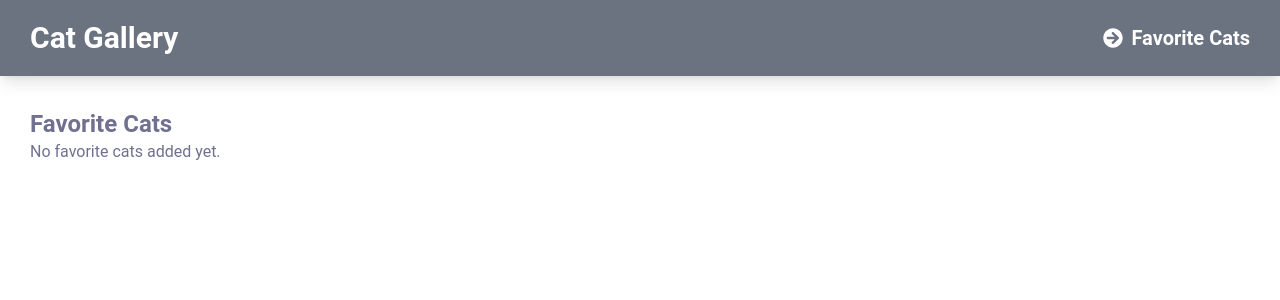
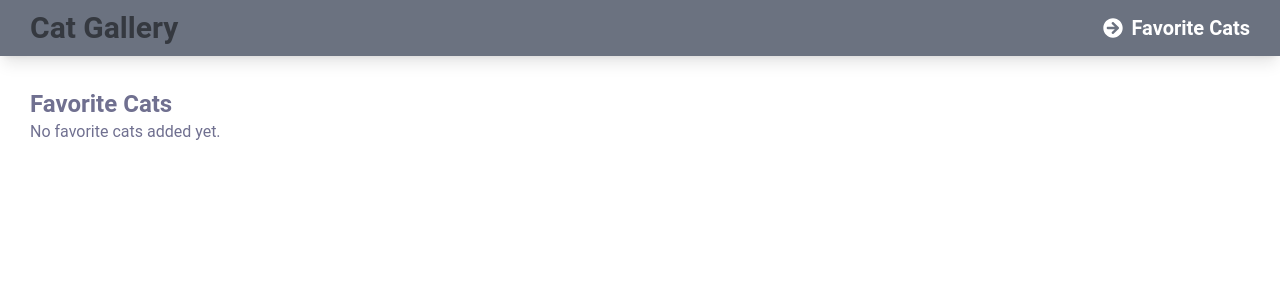
Before and after one commit to Inna-Mykytiuk/cat-gallery-test, a React (Vite) app: page /cat-gallery-test/favorites in a window 1280 px wide. Shown: the top 300 px of the page. Built offline with nearby package versions, Linux system fonts and the light colour scheme.

Commit message:
favorite cats page styling

```diff
--- a/src/App.tsx
+++ b/src/App.tsx
@@ -1,6 +1,5 @@
 import { Route, Routes } from 'react-router-dom';
 import './App.css';
-// import CatGallery from './components/Gallery';
 
 import CatGallery from './pages/CatGallery';
 import FavoriteCats from './pages/FavoriteCats';
@@ -12,7 +11,6 @@ function App() {
       <Route path="/" element={<Layout />}>
         <Route index element={<CatGallery />} />
         <Route path="favorites" element={<FavoriteCats />} />
-        {/* <Route index element={<CatGallery />} /> */}
       </Route>
     </Routes>
   );
--- a/src/components/BreedFilter.tsx
+++ b/src/components/BreedFilter.tsx
@@ -9,7 +9,7 @@ interface BreedFilterProps {
 
 const BreedFilter: React.FC<BreedFilterProps> = ({ selectedBreed, breeds, setSelectedBreed, setPage }) => {
   return (
-    <div className="flex items-center justify-center gap-8 my-8">
+    <div className="flex items-center justify-center gap-4 my-8">
       <label htmlFor="breed-select" className="block text-lg">
         Select Breed:
       </label>
@@ -17,8 +17,8 @@ const BreedFilter: React.FC<BreedFilterProps> = ({ selectedBreed, breeds, setSel
         id="breed-select"
         value={selectedBreed}
         onChange={(e) => {
-          setSelectedBreed(e.target.value); // Оновлюємо вибрану породу
-          setPage(0); // Скидаємо пагінацію
+          setSelectedBreed(e.target.value);
+          setPage(0);
         }}
         className="rounded-md border border-gray-300 px-4 py-2 shadow-input focus:border-mainBcg focus:outline-none"
       >
--- a/src/components/Header.tsx
+++ b/src/components/Header.tsx
@@ -1,17 +1,30 @@
-import { Link } from 'react-router-dom';
+import { Link, useLocation } from 'react-router-dom';
 import { FaArrowCircleRight } from "react-icons/fa";
 
 const Header = () => {
+  const location = useLocation();
+
   return (
-    <header className='w-full bg-gray-500 py-[20px] shadow-lg'>
+    <header className='w-full bg-gray-500 py-[10px] shadow-lg'>
       <div className='container'>
-        <nav className='flex justify-between '>
-          <Link to="/" className="text-white text-xl md:text-3xl font-bold ">Cat Gallery</Link>
-          <Link to="/favorites" className="text-white text-xl font-bold flex items-center"><FaArrowCircleRight className="mr-2" /><p>Favorite Cats</p></Link>
+        <nav className='flex justify-between'>
+          <Link
+            to="/"
+            className={`text-xl md:text-3xl font-bold transition-all duration-300 ease-out ${location.pathname === '/' ? ' text-white hover:text-black/50' : 'text-black/50 hover:text-white'}`}
+          >
+            Cat Gallery
+          </Link>
+          <Link
+            to="/favorites"
+            className={`text-xl font-bold flex items-center transition-all duration-300 ease-out ${location.pathname === '/favorites' ? ' text-white hover:text-black/50' : 'text-black/50 hover:text-white'}`}
+          >
+            <FaArrowCircleRight className="mr-2" />
+            <p>Favorite Cats</p>
+          </Link>
         </nav>
       </div>
     </header>
-  )
-}
+  );
+};
 
-export default Header
+export default Header;
--- a/src/pages/CatGallery.tsx
+++ b/src/pages/CatGallery.tsx
@@ -34,7 +34,7 @@ const CatGallery: React.FC = () => {
   }
 
   return (
-    <section className='pb-[100px]'>
+    <section className='pb-[50px] md:pb-[100px]'>
       <div className='container'>
         <BreedFilter
           selectedBreed={selectedBreed}
@@ -81,7 +81,7 @@ const CatGallery: React.FC = () => {
               <div className="mt-4 flex justify-center">
                 <button
                   onClick={() => setLimit(limit + 9)}
-                  className="p-2 bg-gray-500 text-white text-lg rounded"
+                  className="p-2 bg-gray-500 text-white text-lg rounded hover:bg-gray-600 transition-colors duration-300 ease-out"
                 >
                   Load More
                 </button>
--- a/src/pages/FavoriteCats.tsx
+++ b/src/pages/FavoriteCats.tsx
@@ -21,27 +21,28 @@ const FavoriteCats: React.FC = () => {
   };
 
   return (
+    <section className="pb-[50px] md:pb-[100px]">
       <div className="container">
         <h2 className="text-2xl font-bold mt-8">Favorite Cats</h2>
-      <div className="grid grid-cols-1 md:grid-cols-2 xl:grid-cols-3 gap-4">
+        <div className="custom-grid mt-4">
           {favorites.length === 0 ? (
             <p>No favorite cats added yet.</p>
           ) : (
             favorites.map((cat) => (
-            <div key={cat.id} className="relative">
+              <div key={cat.id} className="relative shadow-custom-card rounded-md overflow-hidden">
                 <img
                   src={cat.url}
                   alt={`Favorite Cat ${cat.breeds[0]?.name}`}
-                className="w-full h-48 object-cover cursor-pointer"
-                onClick={() => openModal(cat)} // Відкриття модального вікна
+                  className="w-full h-full object-cover object-center cursor-pointer"
+                  onClick={() => openModal(cat)}
                 />
-              <div className="absolute bottom-0 left-0 right-0 bg-white opacity-80 p-2 text-center">
-                <p>{cat.breeds[0]?.name || 'Unknown Breed'}</p>
+                <div className="absolute bottom-0 left-0 right-0 bg-black/20 backdrop-blur-sm py-4 px-4 text-center z-50 flex items-center justify-between">
+                  <p className='text-white'>{cat.breeds[0]?.name || 'Unknown Breed'}</p>
                   <button
                     onClick={() => removeFavorite(cat)}
-                  className="p-1"
+                    className="flex items-center justify-center text-xl group"
                   >
-                  <FaHeart className="mr-1 text-red-500" />
+                    <FaHeart className={`mr-1 transition-colors duration-300 ${favorites.some(fav => fav.id === cat.id) ? 'text-red-500' : 'text-white/70 group-hover:text-red-500'}`} />
                   </button>
                 </div>
               </div>
@@ -60,6 +61,7 @@ const FavoriteCats: React.FC = () => {
           />
         )}
       </div>
+    </section>
   );
 };
 
```
Lines whose indentation alone changed are shown as unchanged.
